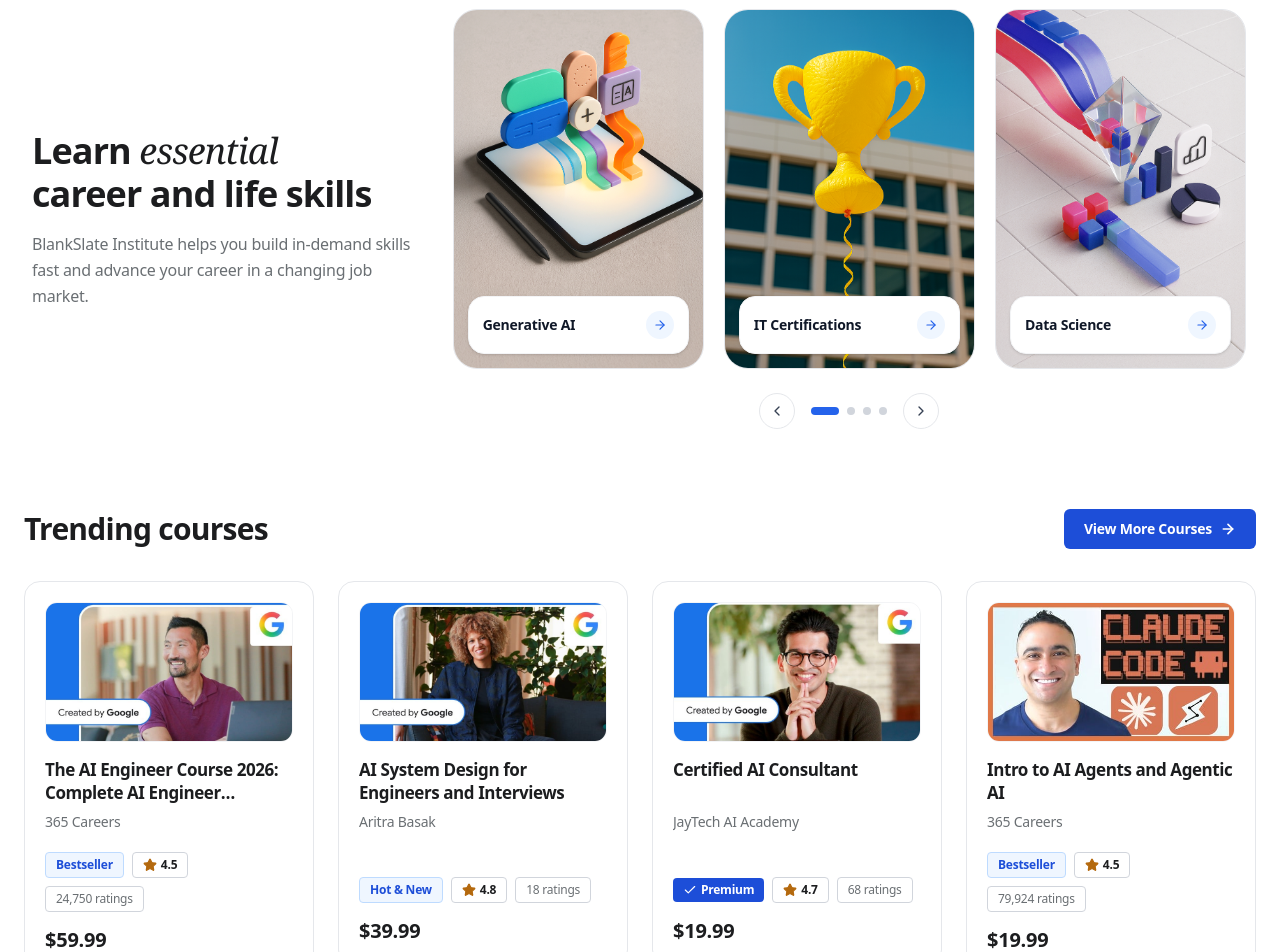
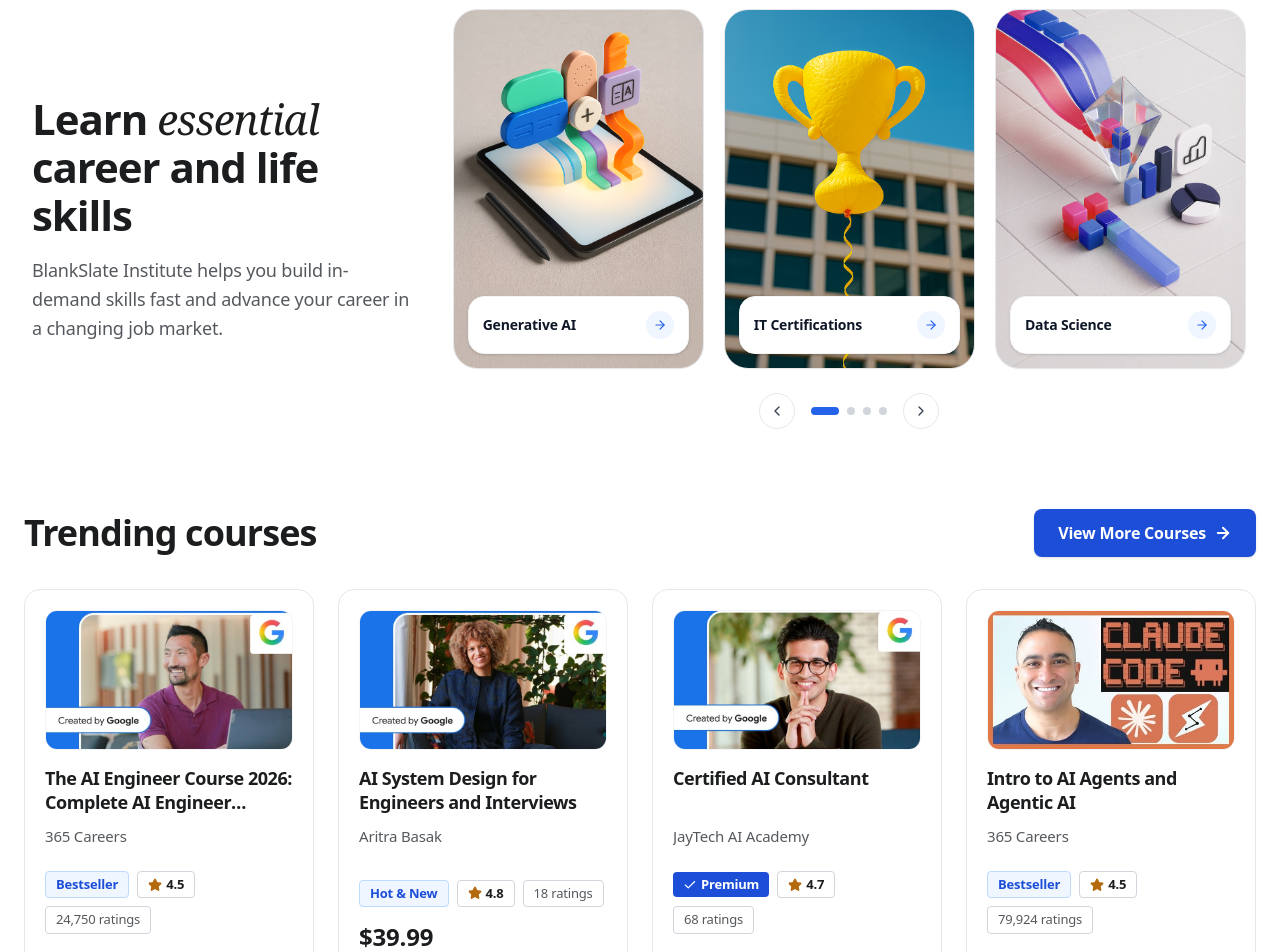
Before and after one commit to techbyrayyan/blank-slate-ins, a Next.js app: page / in a window 1280 px wide. Shown: the part 740-1692 px from the top of the page. Built offline with nearby package versions, Linux system fonts and the light colour scheme.

Commit message:
Enhance site typography and font sizes across cards, headings, tabs, and nav

```diff
--- a/src/app/globals.css
+++ b/src/app/globals.css
@@ -21,8 +21,12 @@
     background-color: #ffffff !important;
     color: #09090B !important;
     font-family: -apple-system, BlinkMacSystemFont, "Inter", "Segoe UI", Roboto, "Helvetica Neue", Arial, sans-serif;
+    font-size: 16px;
+    line-height: 1.5;
+    -webkit-font-smoothing: antialiased;
+    -moz-osx-font-smoothing: grayscale;
     overflow-x: clip;
-    letter-spacing: -0.015em;
+    letter-spacing: -0.012em;
   }
 
   /* Custom selection */
--- a/src/components/AboutEditorial.js
+++ b/src/components/AboutEditorial.js
@@ -60,11 +60,11 @@ export default function AboutEditorial() {
 
           {/* Left Column: Heading & Text */}
           <div className="lg:col-span-4 space-y-4">
-            <h2 className="text-3xl sm:text-4xl font-bold text-[#1c1d1f] tracking-tight leading-[1.2]">
+            <h2 className="text-3xl sm:text-4xl lg:text-[42px] font-black text-[#1c1d1f] tracking-tight leading-[1.15]">
               Learn <span className="font-serif italic font-medium">essential</span><br />
               career and life skills
             </h2>
-            <p className="text-[#6a6f73] text-sm sm:text-base font-normal leading-relaxed max-w-sm">
+            <p className="text-[#55595d] text-base sm:text-lg font-normal leading-relaxed max-w-sm">
               BlankSlate Institute helps you build in-demand skills fast and advance your career in a changing job market.
             </p>
           </div>
--- a/src/components/CourseCard.js
+++ b/src/components/CourseCard.js
@@ -57,40 +57,40 @@ export default function CourseCard({ course, onOpenApply }) {
             />
           </div>
 
-          <h3 className="font-bold text-[#1c1d1f] group-hover:text-[#2563EB] transition-colors text-base sm:text-[17px] leading-snug tracking-tight mb-1.5 line-clamp-2 min-h-[48px]">
+          <h3 className="font-bold text-[#1c1d1f] group-hover:text-[#2563EB] transition-colors text-[17px] sm:text-[18px] leading-snug tracking-tight mb-2 line-clamp-2 min-h-[52px]">
             {course.title}
           </h3>
 
-          <p className="text-xs sm:text-sm text-[#6a6f73] font-normal truncate">
+          <p className="text-sm sm:text-[15px] text-[#55595d] font-normal truncate mb-2">
             {course.author}
           </p>
         </div>
 
         {/* Bottom: Badges & Price */}
-        <div className="mt-5">
+        <div className="mt-4">
           <div className="flex items-center gap-2 flex-wrap mb-3.5">
             {course.badgeType === "premium" ? (
-              <span className="bg-[#1D4ED8] text-white text-xs font-bold px-2.5 py-1 rounded flex items-center gap-1">
+              <span className="bg-[#1D4ED8] text-white text-xs sm:text-[13px] font-bold px-2.5 py-1 rounded flex items-center gap-1">
                 <Check className="w-3.5 h-3.5" />
                 Premium
               </span>
             ) : (
-              <span className="bg-blue-50 text-[#1D4ED8] border border-blue-200 text-xs font-bold px-2.5 py-1 rounded">
+              <span className="bg-blue-50 text-[#1D4ED8] border border-blue-200 text-xs sm:text-[13px] font-bold px-2.5 py-1 rounded">
                 {course.badge || "Bestseller"}
               </span>
             )}
 
-            <div className="border border-gray-300 rounded px-2.5 py-1 text-xs flex items-center gap-1 font-bold text-[#1c1d1f]">
+            <div className="border border-gray-300 rounded px-2.5 py-1 text-xs sm:text-[13px] flex items-center gap-1 font-bold text-[#1c1d1f]">
               <Star className="w-3.5 h-3.5 fill-[#b4690e] text-[#b4690e]" />
               <span>{course.rating}</span>
             </div>
 
-            <div className="border border-gray-300 rounded px-2.5 py-1 text-xs text-[#6a6f73]">
+            <div className="border border-gray-300 rounded px-2.5 py-1 text-xs sm:text-[13px] text-[#55595d]">
               {course.ratingCount}
             </div>
           </div>
 
-          <div className="font-extrabold text-[#1c1d1f] group-hover:text-[#2563EB] transition-colors text-lg sm:text-xl">
+          <div className="font-black text-[#1c1d1f] group-hover:text-[#2563EB] transition-colors text-xl sm:text-2xl">
             {course.price}
           </div>
         </div>
@@ -112,41 +112,41 @@ export default function CourseCard({ course, onOpenApply }) {
               onMouseLeave={() => setHovered(false)}
             >
               {/* Title */}
-              <h4 className="font-bold text-[#1c1d1f] text-base leading-snug mb-3">
+              <h4 className="font-bold text-[#1c1d1f] text-lg leading-snug mb-3">
                 {course.title}
               </h4>
 
               {/* Badge + Updated */}
-              <div className="flex items-center gap-2 mb-2.5">
+              <div className="flex items-center gap-2 mb-3">
                 {course.badgeType === "premium" ? (
-                  <span className="bg-[#1D4ED8] text-white text-xs font-bold px-2 py-0.5 rounded flex items-center gap-1">
-                    <Check className="w-3 h-3" /> Premium
+                  <span className="bg-[#1D4ED8] text-white text-xs font-bold px-2.5 py-0.5 rounded flex items-center gap-1">
+                    <Check className="w-3.5 h-3.5" /> Premium
                   </span>
                 ) : (
-                  <span className="bg-blue-50 text-[#1D4ED8] border border-blue-200 text-xs font-bold px-2 py-0.5 rounded">
+                  <span className="bg-blue-50 text-[#1D4ED8] border border-blue-200 text-xs font-bold px-2.5 py-0.5 rounded">
                     {course.badge || "Bestseller"}
                   </span>
                 )}
-                <span className="text-xs text-[#1c1d1f]">
+                <span className="text-sm text-[#1c1d1f]">
                   Updated <strong className="text-[#2563EB]">{course.updated}</strong>
                 </span>
               </div>
 
               {/* Meta */}
-              <p className="text-xs text-[#6a6f73] mb-3">
+              <p className="text-sm text-[#55595d] mb-3 font-medium">
                 {course.hours} · {course.level} Level · Subtitles
               </p>
 
               {/* Description */}
-              <p className="text-xs text-[#1c1d1f] mb-4 leading-relaxed">
+              <p className="text-sm text-[#1c1d1f] mb-4 leading-relaxed">
                 {course.description}
               </p>
 
               {/* Bullets */}
-              <ul className="space-y-2 mb-6">
+              <ul className="space-y-2.5 mb-6">
                 {course.bullets?.map((b, i) => (
-                  <li key={i} className="flex items-start gap-2 text-xs text-[#1c1d1f]">
-                    <Check className="w-3.5 h-3.5 text-[#2563EB] mt-0.5 flex-shrink-0" />
+                  <li key={i} className="flex items-start gap-2 text-sm text-[#1c1d1f] leading-snug">
+                    <Check className="w-4 h-4 text-[#2563EB] mt-0.5 flex-shrink-0" />
                     <span>{b}</span>
                   </li>
                 ))}
@@ -155,9 +155,9 @@ export default function CourseCard({ course, onOpenApply }) {
               {/* Add to Cart Button */}
               <button
                 onClick={() => onOpenApply && onOpenApply(course.title)}
-                className="w-full text-white font-bold py-3.5 rounded-lg flex items-center justify-center gap-2 text-sm transition-all duration-200 shadow-md hover:shadow-lg bg-[#2563EB] hover:bg-[#1D4ED8]"
+                className="w-full text-white font-bold py-3.5 rounded-xl flex items-center justify-center gap-2 text-base transition-all duration-200 shadow-md hover:shadow-lg bg-[#2563EB] hover:bg-[#1D4ED8]"
               >
-                <ShoppingCart className="w-4 h-4" />
+                <ShoppingCart className="w-5 h-5" />
                 Add to cart
               </button>
             </motion.div>
--- a/src/components/InteractiveProgramExplorer.js
+++ b/src/components/InteractiveProgramExplorer.js
@@ -20,15 +20,15 @@ export default function InteractiveProgramExplorer({ onOpenApply }) {
 
         {/* Section Header */}
         <div className="flex items-center justify-between gap-4 mb-8">
-          <h2 className="text-2xl sm:text-3xl font-bold text-[#1c1d1f] tracking-tight">
+          <h2 className="text-3xl sm:text-4xl font-black text-[#1c1d1f] tracking-tight">
             Trending courses
           </h2>
           <Link
             href="/courses"
-            className="flex-shrink-0 inline-flex items-center gap-2 px-5 py-2.5 bg-[#1D4ED8] hover:bg-[#1e40af] text-white text-sm font-semibold rounded-md transition-colors duration-200"
+            className="flex-shrink-0 inline-flex items-center gap-2 px-6 py-3 bg-[#1D4ED8] hover:bg-[#1e40af] text-white text-base font-bold rounded-lg transition-colors duration-200 shadow-sm hover:shadow-md"
           >
-            View More Courses
-            <svg xmlns="http://www.w3.org/2000/svg" width="16" height="16" viewBox="0 0 24 24" fill="none" stroke="currentColor" strokeWidth="2.5" strokeLinecap="round" strokeLinejoin="round"><path d="M5 12h14"/><path d="m12 5 7 7-7 7"/></svg>
+            <span>View More Courses</span>
+            <svg xmlns="http://www.w3.org/2000/svg" width="18" height="18" viewBox="0 0 24 24" fill="none" stroke="currentColor" strokeWidth="2.5" strokeLinecap="round" strokeLinejoin="round"><path d="M5 12h14"/><path d="m12 5 7 7-7 7"/></svg>
           </Link>
         </div>
 
--- a/src/components/Navbar.js
+++ b/src/components/Navbar.js
@@ -201,8 +201,8 @@ export default function Navbar({ onOpenApply }) {
                   const isActive = pathname === item.href || (item.href !== "/" && pathname.startsWith(item.href));
                   return (
                     <Link key={item.name} href={item.href}
-                      className={`relative text-sm font-semibold tracking-wide transition-colors duration-200 pb-1 group ${
-                        isActive ? "text-[#1D4ED8]" : "text-gray-700 hover:text-[#1D4ED8]"
+                      className={`relative text-[15.5px] font-semibold tracking-normal transition-colors duration-200 pb-1 group ${
+                        isActive ? "text-[#1D4ED8]" : "text-gray-800 hover:text-[#1D4ED8]"
                       }`}>
                       {item.name}
                       <span className={`absolute -bottom-3 left-0 right-0 h-0.5 bg-[#1D4ED8] transition-all duration-200 ${
```
Also changed, not shown: src/components/SkillsCareerTransform.js (+9 -9 lines).
